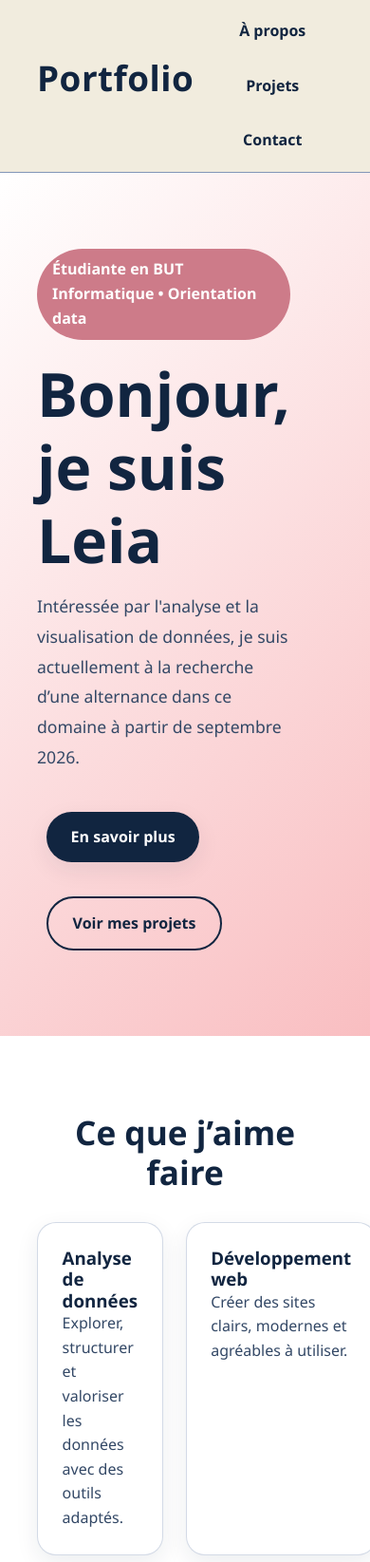
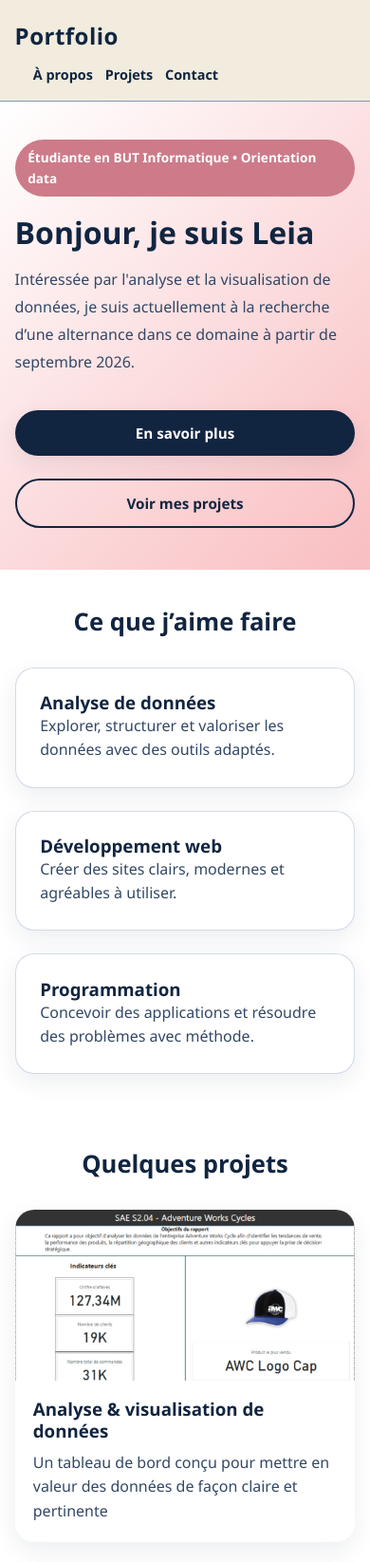
Before and after one commit to leiaq24/website, a PHP site: page / in a window 390 px wide; the page is wider, and only the part inside the window is pictured. Shown: the top 1645 px of that part at 95% size. Run offline with PHP 8.4, Linux system fonts and the light colour scheme.

Commit message:
responsive

```diff
--- a/style.css
+++ b/style.css
@@ -90,10 +90,9 @@ header {
     z-index: 1000;
     backdrop-filter: blur(10px);
 
-
     display: flex;
-    justify-content: space-between; /* espace entre gauche et droite */
-    align-items: center; /* alignement vertical */
+    justify-content: space-between;
+    align-items: center;
     padding: 20px 10%;
 }
 
@@ -874,3 +873,233 @@ hr {
     background-color: var(--navy);
     color: var(--cream);
 }
+
+
+/* ========================================
+   RESPONSIVE — TABLETTE (≤ 768px)
+======================================== */
+@media (max-width: 768px) {
+
+    /* Header */
+    header {
+        flex-direction: column;
+        align-items: flex-start;
+        gap: 0.8rem;
+        padding: 1rem 5%;
+    }
+
+    header h1 {
+        margin-bottom: 0;
+    }
+
+    header h1 a {
+        font-size: 1.8rem;
+    }
+
+    nav ul {
+        gap: 1.2rem;
+    }
+
+    /* Hero */
+    .hero {
+        grid-template-columns: 1fr;
+        min-height: auto;
+        padding: 3rem 5%;
+        gap: 2rem;
+    }
+
+    .hero-text h1 {
+        font-size: 2.8rem;
+    }
+
+    .hero-card {
+        display: none; /* cache la carte déco sur tablette */
+    }
+
+    /* Grilles 3 colonnes → 2 colonnes */
+    .skills-grid,
+    .projects-preview-grid,
+    .path-grid,
+    .projects-grid {
+        grid-template-columns: repeat(2, 1fr);
+    }
+
+    /* Sections padding */
+    .home-skills,
+    .featured-projects,
+    .home-path,
+    .preview-contact,
+    .apropos,
+    .portfolio,
+    .experience,
+    .contact-form,
+    .projet-details,
+    .competence-details {
+        padding: 3rem 5%;
+    }
+
+    /* Preview contact */
+    .preview-contact {
+        margin: 0 5% 3rem;
+        max-width: 90%;
+    }
+
+    /* Présentation à propos */
+    .presentation {
+        grid-template-columns: 1fr;
+        text-align: center;
+    }
+
+    .presentation img {
+        max-width: 220px;
+        margin: 0 auto;
+    }
+
+    .texte p {
+        font-size: 1.1rem;
+    }
+
+    /* Titres */
+    h2 {
+        font-size: 1.8rem;
+    }
+
+    .hero-text h1 {
+        font-size: 2.6rem;
+    }
+
+    .projet-hero h2,
+    .competence-hero h2 {
+        font-size: 2.2rem;
+    }
+}
+
+
+/* ========================================
+   RESPONSIVE — MOBILE (≤ 480px)
+======================================== */
+@media (max-width: 480px) {
+
+    /* Header */
+    header {
+        padding: 1rem 4%;
+    }
+
+    header h1 a {
+        font-size: 1.5rem;
+    }
+
+    nav ul {
+        gap: 0.8rem;
+        font-size: 0.9rem;
+    }
+
+    /* Hero */
+    .hero {
+        padding: 2.5rem 4%;
+    }
+
+    .hero-text h1 {
+        font-size: 2rem;
+    }
+
+    .hero-tag {
+        font-size: 0.85rem;
+        padding: 0.5rem 0.85rem;
+    }
+
+    .hero-subtitle {
+        font-size: 1rem;
+    }
+
+    .hero-buttons {
+        flex-direction: column;
+        align-items: flex-start;
+    }
+
+    .hero-buttons .cta,
+    .hero-buttons .cta-secondary {
+        width: 100%;
+        text-align: center;
+        margin: 4px 0;
+    }
+
+    /* Grilles → 1 colonne */
+    .skills-grid,
+    .projects-preview-grid,
+    .path-grid,
+    .projects-grid {
+        grid-template-columns: 1fr;
+    }
+
+    /* Sections padding */
+    .home-skills,
+    .featured-projects,
+    .home-path,
+    .preview-contact,
+    .apropos,
+    .portfolio,
+    .experience,
+    .contact-form,
+    .projet-details,
+    .competence-details {
+        padding: 2.5rem 4%;
+    }
+
+    /* Preview contact */
+    .preview-contact {
+        margin: 0 4% 2.5rem;
+        max-width: 92%;
+        border-radius: var(--radius-md);
+    }
+
+    /* Titres */
+    h2 {
+        font-size: 1.6rem;
+    }
+
+    .projet-hero h2,
+    .competence-hero h2 {
+        font-size: 1.8rem;
+    }
+
+    /* Présentation à propos */
+    .presentation img {
+        max-width: 180px;
+    }
+
+    .texte p {
+        font-size: 1rem;
+    }
+
+    /* Formulaire contact */
+    .contact-form {
+        padding: 2rem 4%;
+    }
+
+    .contact-form form {
+        padding: 1.5rem;
+    }
+
+    /* Galerie projet */
+    .gallery {
+        grid-template-columns: 1fr;
+    }
+
+    .project-image {
+        height: 200px;
+    }
+
+    /* Images projets */
+    .project-preview-card img,
+    .project-card img {
+        height: 180px;
+    }
+
+    /* Boutons globaux */
+    .cta,
+    button {
+        padding: 0.75rem 1.2rem;
+        font-size: 0.95rem;
+    }
+}
```
Also changed, not shown: 1 other file.
